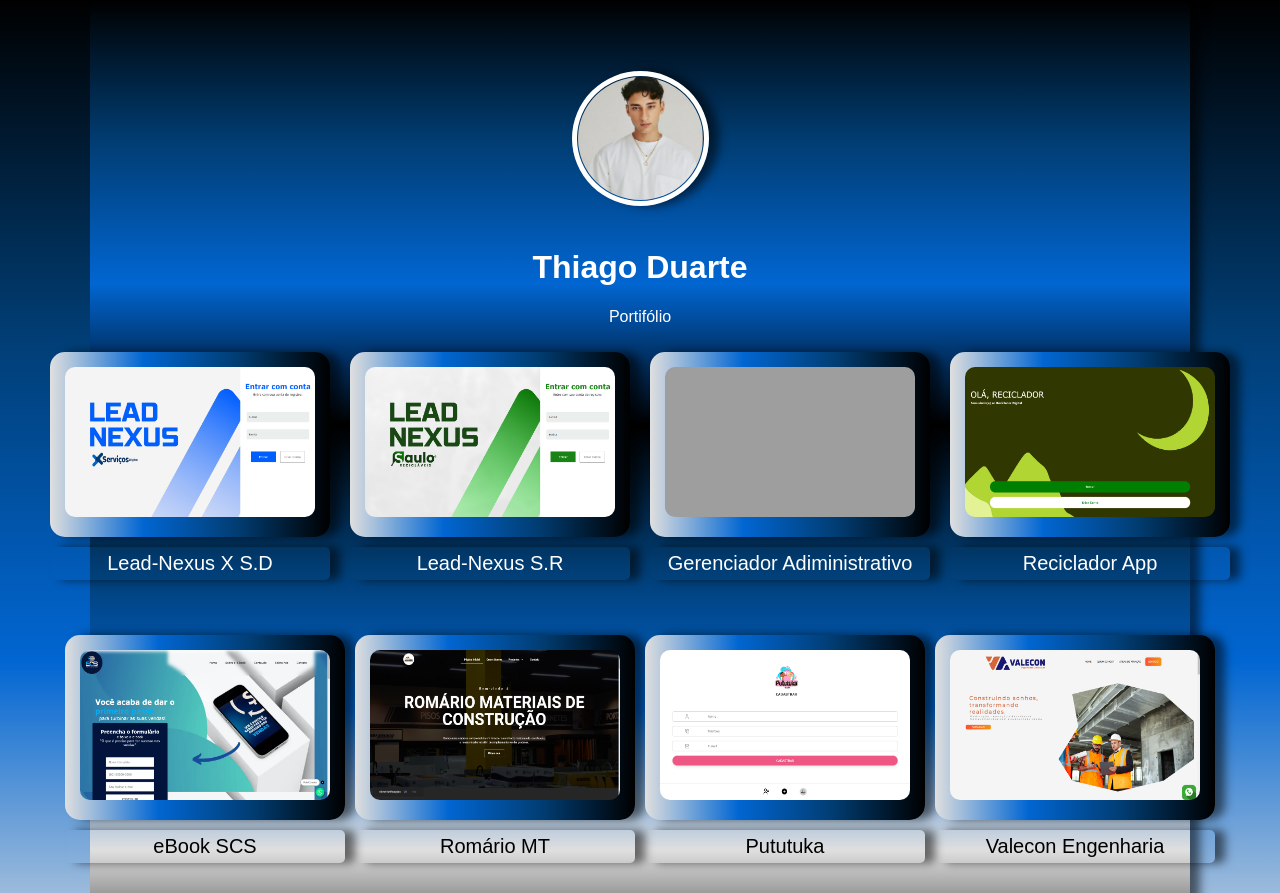
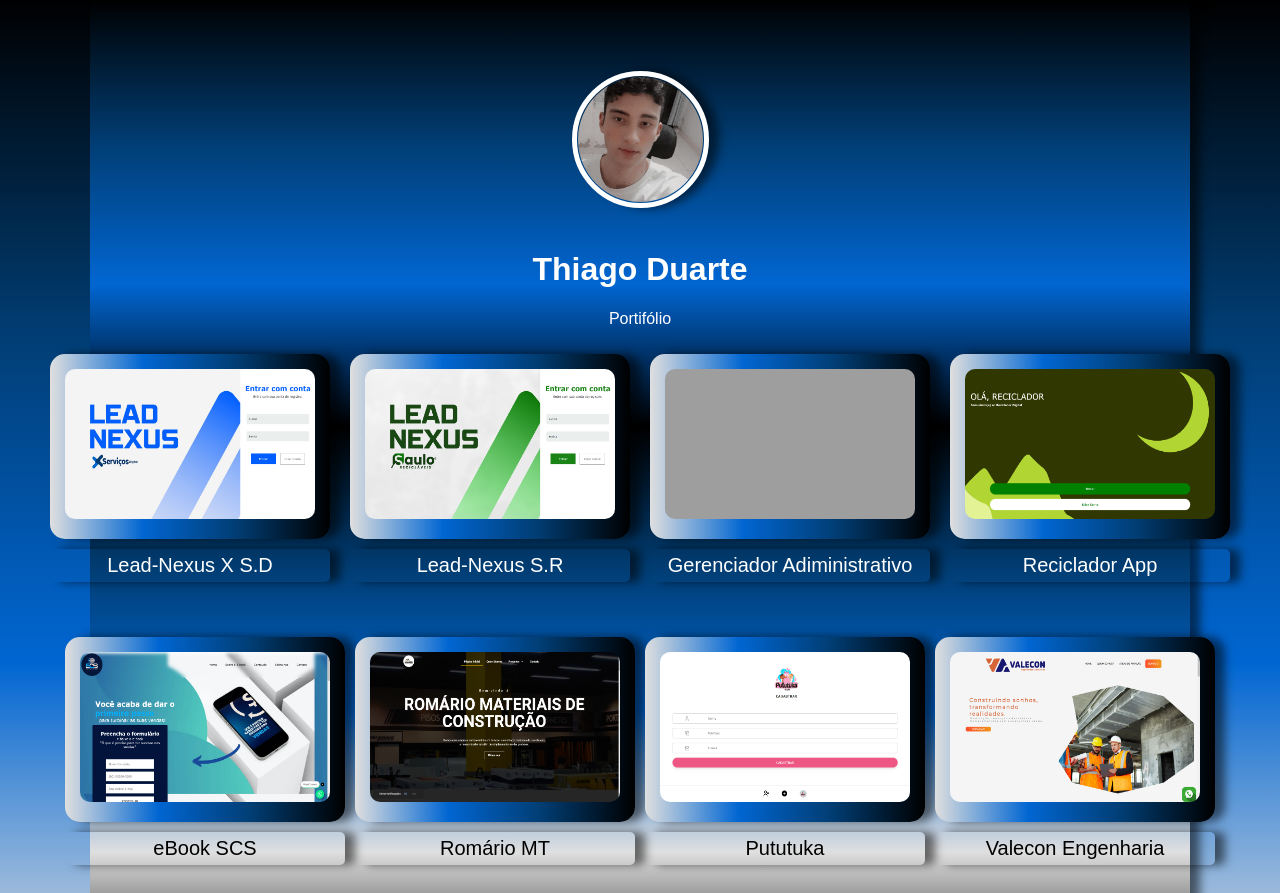
Before and after one commit to LyrAndre/portifolio-thiago, a plain HTML site: page index.html in a window 1280 px wide. Shown: the top 893 px of the page. Drawn offline with Linux system fonts and the light colour scheme; grey boxes are pictures that could not be loaded.

Commit message:
commit
foto

```diff
--- a/index.html
+++ b/index.html
@@ -11,7 +11,7 @@
 
   <div class="company-container">
     <a href="https://github.com/ThaigoDev">
-    <h1 class="logo"><img src="/img/Thiago-foto.jpg" alt="Foto"></h1>
+    <h1 class="logo"><img src="/img/Thiago-foto.png" alt="Foto"></h1>
   </a>
     <h1>Thiago Duarte</h1>
     <p>Portifólio</p>
```
